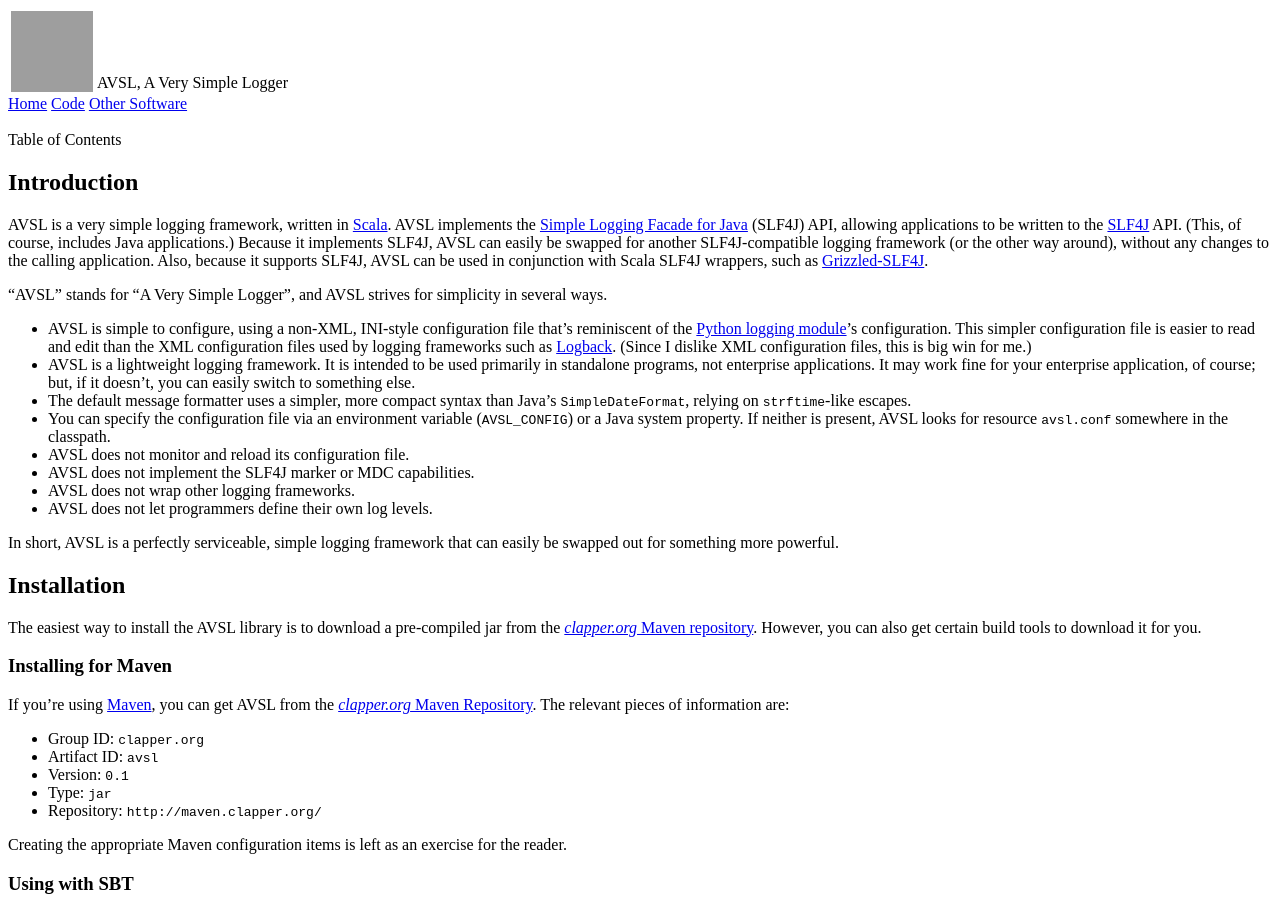
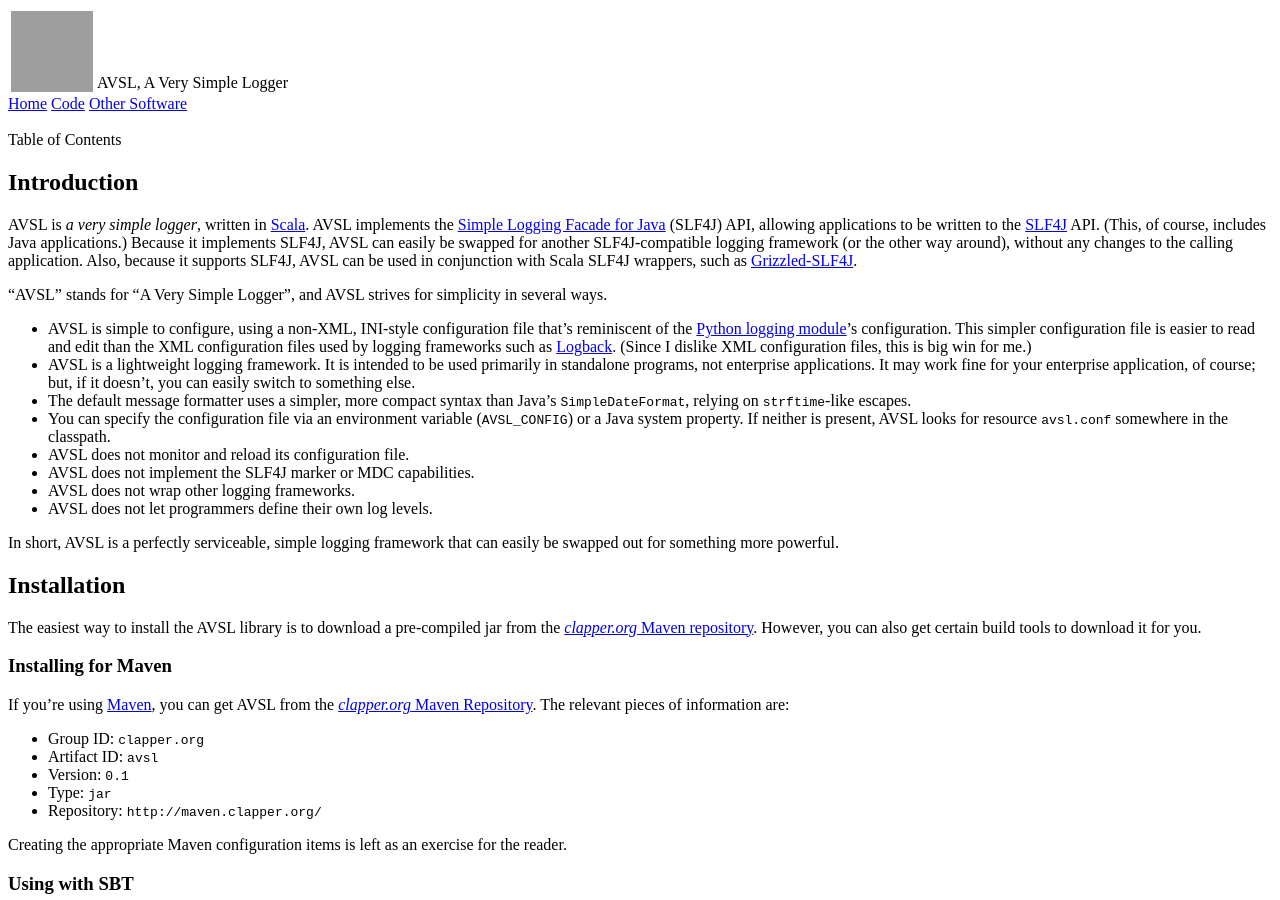
Before and after one commit to bmc/avsl, a Jekyll site: the page built from index.md, in a window 1280 px wide and 900 px high. Built offline with Jekyll 4.4.1, drawn with Linux system fonts in a browser that asks for light colours.

Commit message:
Minor wording change

```diff
--- a/index.md
+++ b/index.md
@@ -5,14 +5,14 @@ layout: withTOC
 
 ## Introduction
 
-AVSL is a very simple logging framework, written in [Scala][]. AVSL
-implements the [Simple Logging Facade for Java][SLF4J] (SLF4J) API,
-allowing applications to be written to the [SLF4J][] API. (This, of course,
-includes Java applications.) Because it implements SLF4J, AVSL can easily
-be swapped for another SLF4J-compatible logging framework (or the other way
-around), without any changes to the calling application. Also, because it
-supports SLF4J, AVSL can be used in conjunction with Scala SLF4J wrappers,
-such as [Grizzled-SLF4J][].
+AVSL is *a very simple logger*, written in [Scala][]. AVSL implements the
+[Simple Logging Facade for Java][SLF4J] (SLF4J) API, allowing applications
+to be written to the [SLF4J][] API. (This, of course, includes Java
+applications.) Because it implements SLF4J, AVSL can easily be swapped for
+another SLF4J-compatible logging framework (or the other way around),
+without any changes to the calling application. Also, because it supports
+SLF4J, AVSL can be used in conjunction with Scala SLF4J wrappers, such as
+[Grizzled-SLF4J][].
 
 "AVSL" stands for "A Very Simple Logger", and AVSL strives for simplicity
 in several ways.
```
